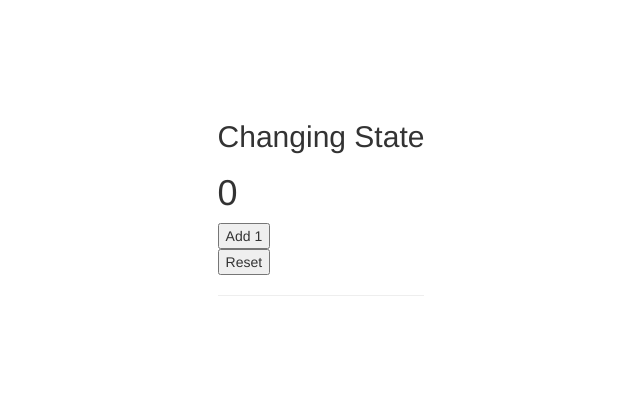
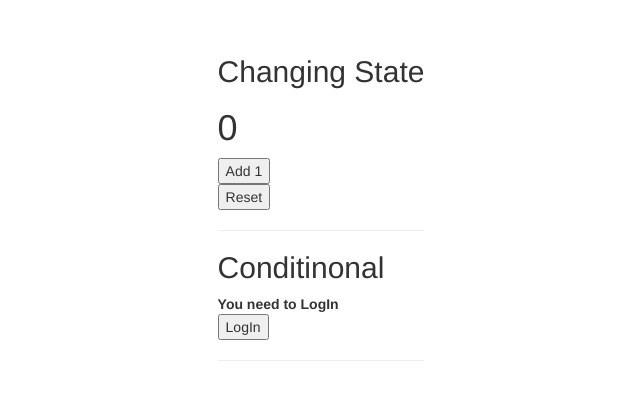
Before and after one commit to thule78/react-udemy, a React app: page / in a window 1280 px wide. Shown: the part 192-592 px from the top of the page, without its empty margins (319-959 px from the left). Built offline with nearby package versions, Linux system fonts and the light colour scheme.

Commit message:
conditional

```diff
--- a/src/components/App.jsx
+++ b/src/components/App.jsx
@@ -1,6 +1,7 @@
 import React  from 'react'
 
 import PlusOne from './PlusOne'
+import Conditional from './Conditional'
 
 function App () {
   return (
@@ -8,6 +9,9 @@ function App () {
       <h2>Changing State</h2>
       <PlusOne />
       <hr />
+      <h2>Conditinonal</h2>
+      <Conditional />
+      <hr />
     </div>
   )
 }
--- /dev/null
+++ b/src/components/Conditional.jsx
@@ -0,0 +1,30 @@
+import React, {Component} from 'react'
+
+class Conditional extends Component {
+  constructor() {
+    super()
+    this.state = {
+      isLoggIn: false
+    }
+    this.handleStatus = this.handleStatus.bind(this)
+  }
+
+  handleStatus() {
+    this.setState(prevState => {
+      return {
+        isLoggIn: !prevState.isLoggIn
+      }
+    })
+  }
+
+  render() {
+    return(
+      <div>
+        <strong>{this.state.isLoggIn ? "You're now LogIn" : "You need to LogIn"} </strong><br />
+        <button onClick={this.handleStatus}>{this.state.isLoggIn ? "LogOut" : "LogIn" }</button>
+      </div>
+      )
+  }
+}
+
+export default Conditional
```
